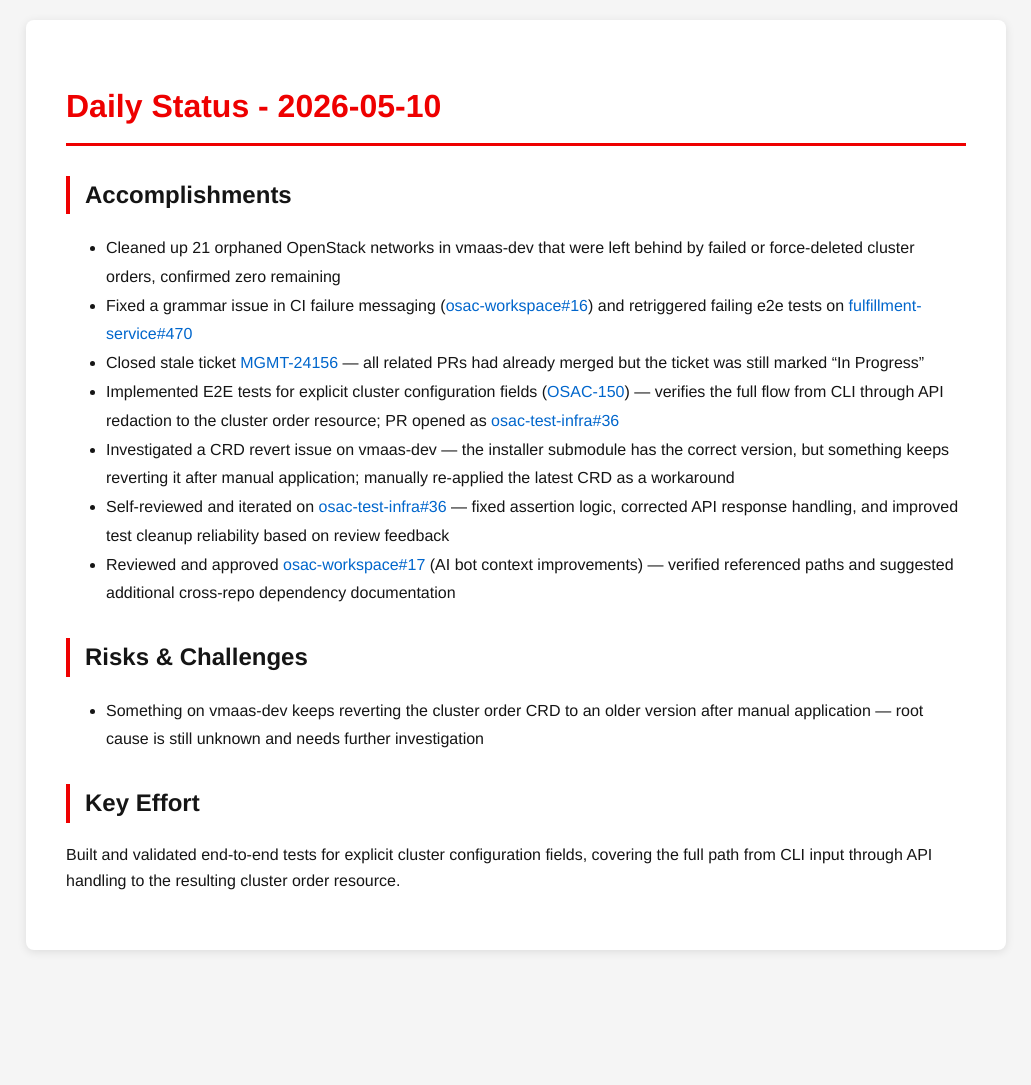
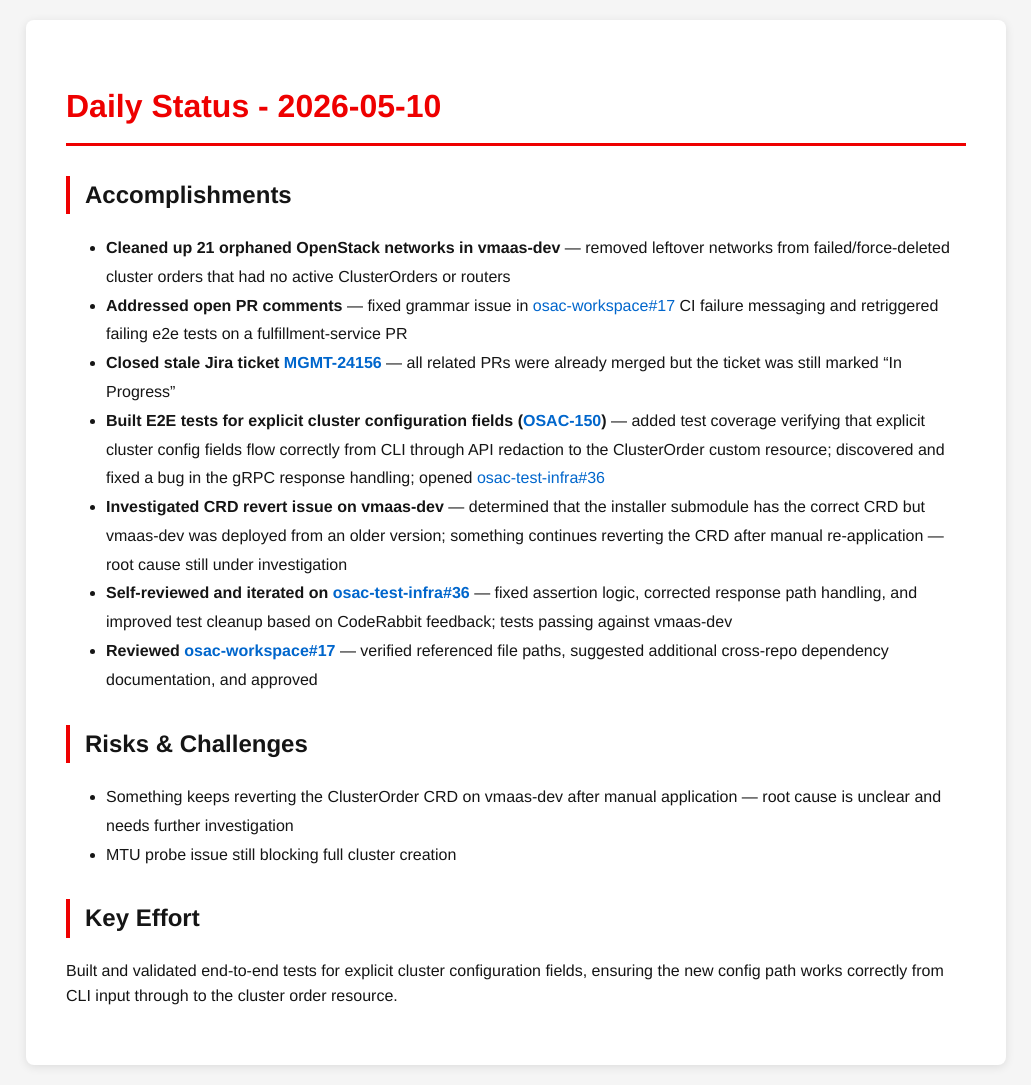
Before and after one commit to tzvatot/daily-status, a Jekyll site: the page built from 2026-05-10.md, in a window 1280 px wide. Shown: the whole page, without its empty margins (124-1155 px from the left). Built offline with Jekyll 4.4.1, drawn with Linux system fonts in a browser that asks for light colours; before the commit the page ends 970 px from its top, so only the background shows below that.

Commit message:
Daily status update - 2026-05-10

```diff
--- a/2026-05-10.md
+++ b/2026-05-10.md
@@ -7,16 +7,17 @@
 # Daily Status - 2026-05-10
 
 ## Accomplishments
-- Cleaned up 21 orphaned OpenStack networks in vmaas-dev that were left behind by failed or force-deleted cluster orders, confirmed zero remaining
-- Fixed a grammar issue in CI failure messaging ([osac-workspace#16](https://github.com/osac-project/osac-workspace/pull/16)) and retriggered failing e2e tests on [fulfillment-service#470](https://github.com/osac-project/fulfillment-service/pull/470)
-- Closed stale ticket [MGMT-24156](https://issues.redhat.com/browse/MGMT-24156) — all related PRs had already merged but the ticket was still marked "In Progress"
-- Implemented E2E tests for explicit cluster configuration fields ([OSAC-150](https://redhat.atlassian.net/browse/OSAC-150)) — verifies the full flow from CLI through API redaction to the cluster order resource; PR opened as [osac-test-infra#36](https://github.com/osac-project/osac-test-infra/pull/36)
-- Investigated a CRD revert issue on vmaas-dev — the installer submodule has the correct version, but something keeps reverting it after manual application; manually re-applied the latest CRD as a workaround
-- Self-reviewed and iterated on [osac-test-infra#36](https://github.com/osac-project/osac-test-infra/pull/36) — fixed assertion logic, corrected API response handling, and improved test cleanup reliability based on review feedback
-- Reviewed and approved [osac-workspace#17](https://github.com/osac-project/osac-workspace/pull/17) (AI bot context improvements) — verified referenced paths and suggested additional cross-repo dependency documentation
+- **Cleaned up 21 orphaned OpenStack networks in vmaas-dev** — removed leftover networks from failed/force-deleted cluster orders that had no active ClusterOrders or routers
+- **Addressed open PR comments** — fixed grammar issue in [osac-workspace#17](https://github.com/osac-project/osac-workspace/pull/17) CI failure messaging and retriggered failing e2e tests on a fulfillment-service PR
+- **Closed stale Jira ticket [MGMT-24156](https://issues.redhat.com/browse/MGMT-24156)** — all related PRs were already merged but the ticket was still marked "In Progress"
+- **Built E2E tests for explicit cluster configuration fields ([OSAC-150](https://redhat.atlassian.net/browse/OSAC-150))** — added test coverage verifying that explicit cluster config fields flow correctly from CLI through API redaction to the ClusterOrder custom resource; discovered and fixed a bug in the gRPC response handling; opened [osac-test-infra#36](https://github.com/osac-project/osac-test-infra/pull/36)
+- **Investigated CRD revert issue on vmaas-dev** — determined that the installer submodule has the correct CRD but vmaas-dev was deployed from an older version; something continues reverting the CRD after manual re-application — root cause still under investigation
+- **Self-reviewed and iterated on [osac-test-infra#36](https://github.com/osac-project/osac-test-infra/pull/36)** — fixed assertion logic, corrected response path handling, and improved test cleanup based on CodeRabbit feedback; tests passing against vmaas-dev
+- **Reviewed [osac-workspace#17](https://github.com/osac-project/osac-workspace/pull/17)** — verified referenced file paths, suggested additional cross-repo dependency documentation, and approved
 
 ## Risks & Challenges
-- Something on vmaas-dev keeps reverting the cluster order CRD to an older version after manual application — root cause is still unknown and needs further investigation
+- Something keeps reverting the ClusterOrder CRD on vmaas-dev after manual application — root cause is unclear and needs further investigation
+- MTU probe issue still blocking full cluster creation
 
 ## Key Effort
-Built and validated end-to-end tests for explicit cluster configuration fields, covering the full path from CLI input through API handling to the resulting cluster order resource.
+Built and validated end-to-end tests for explicit cluster configuration fields, ensuring the new config path works correctly from CLI input through to the cluster order resource.
```
